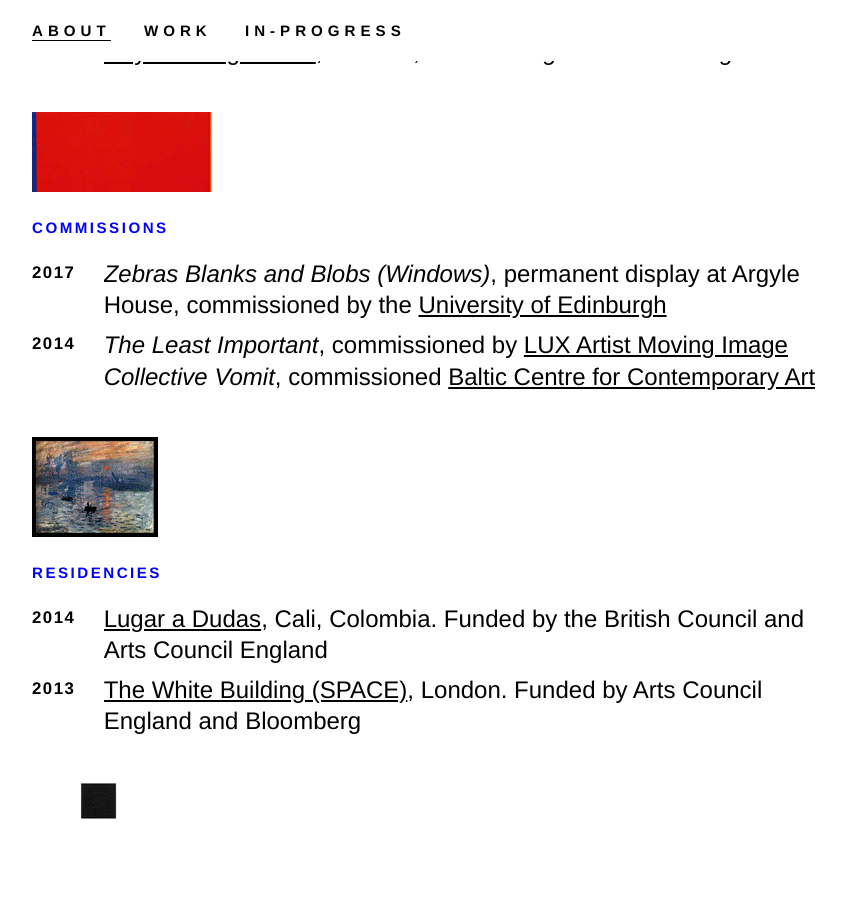
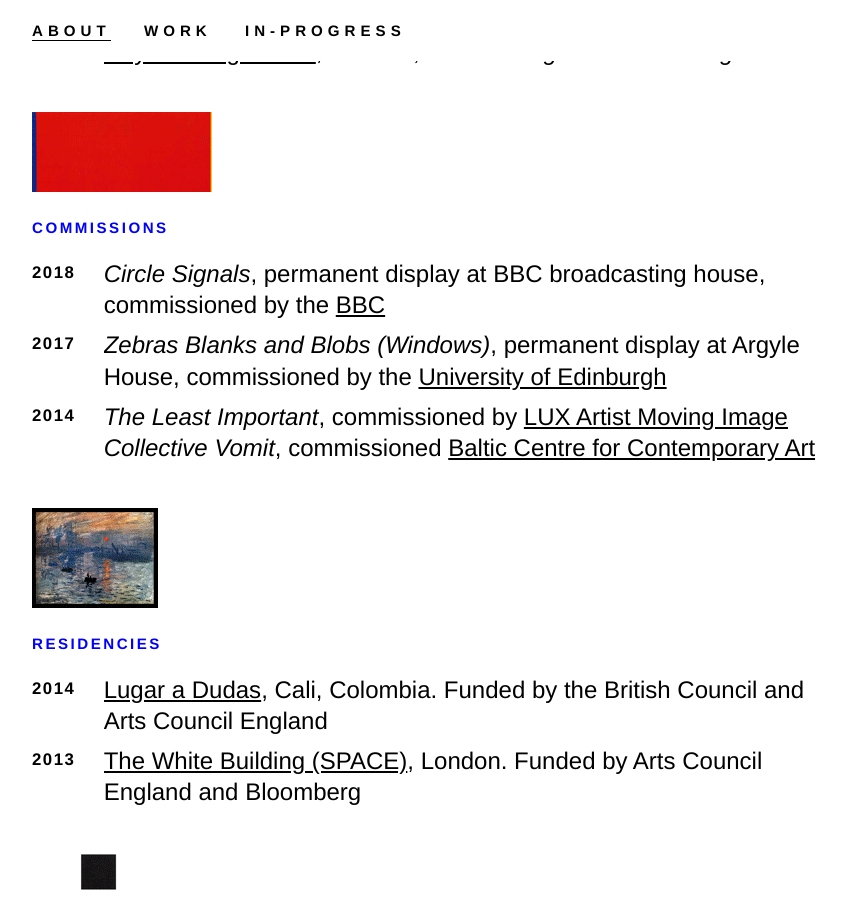
Before and after one commit to fabiennehess/fabiennehess.github.io, a Jekyll site: the page built from _pages/about.html, in a window 1280 px wide and 900 px high, scrolled down 2749 px. Shown: the whole window, without its empty margins (58-904 px from the left). Built offline with Jekyll 4.4.1, drawn with Linux system fonts in a browser that asks for light colours.

Commit message:
commissions

```diff
--- a/_data/commissions.yml
+++ b/_data/commissions.yml
@@ -1,4 +1,6 @@
 
+- year: 2018
+  title: <i>Circle Signals</i>, permanent display at BBC broadcasting house, commissioned by the <u>BBC</u>
 - year: 2017
   title: <i>Zebras Blanks and Blobs (Windows)</i>, permanent display at Argyle House, commissioned by the <u>University of Edinburgh</u>
 - year: 2014
```
